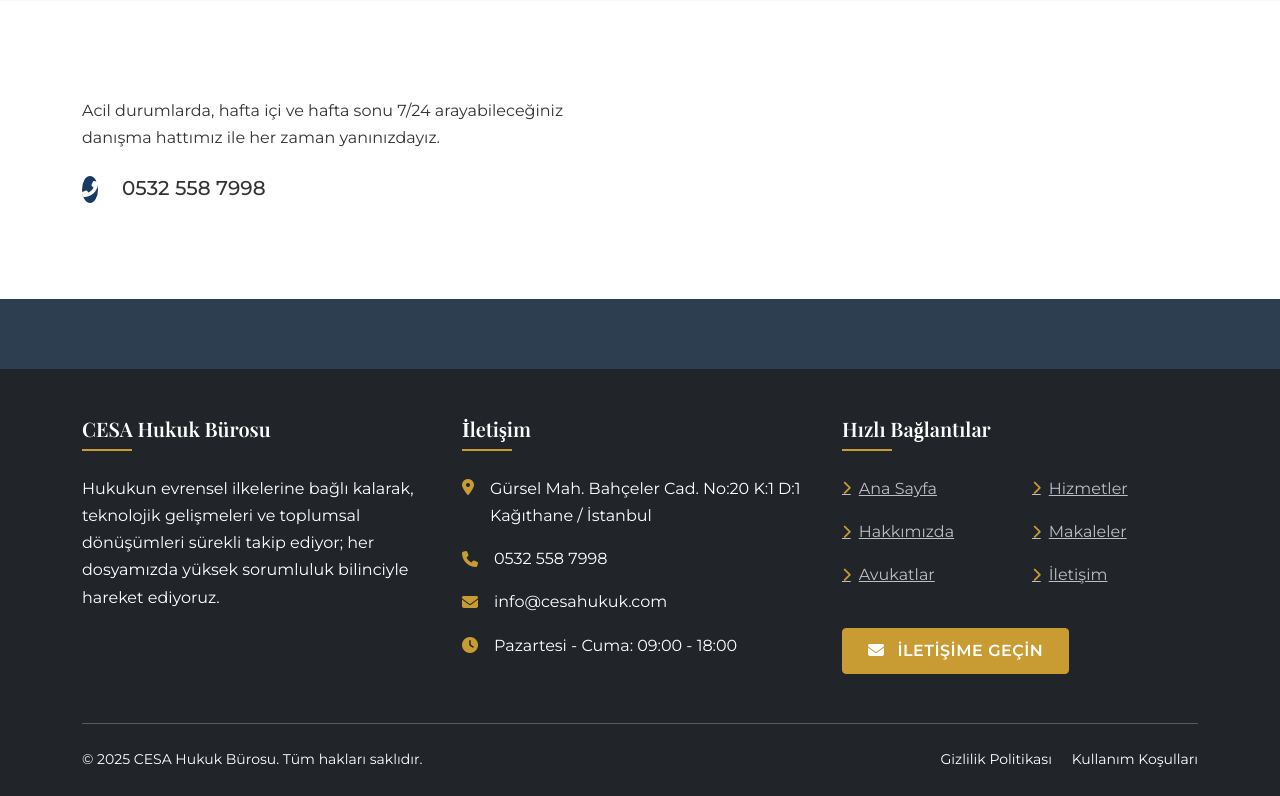
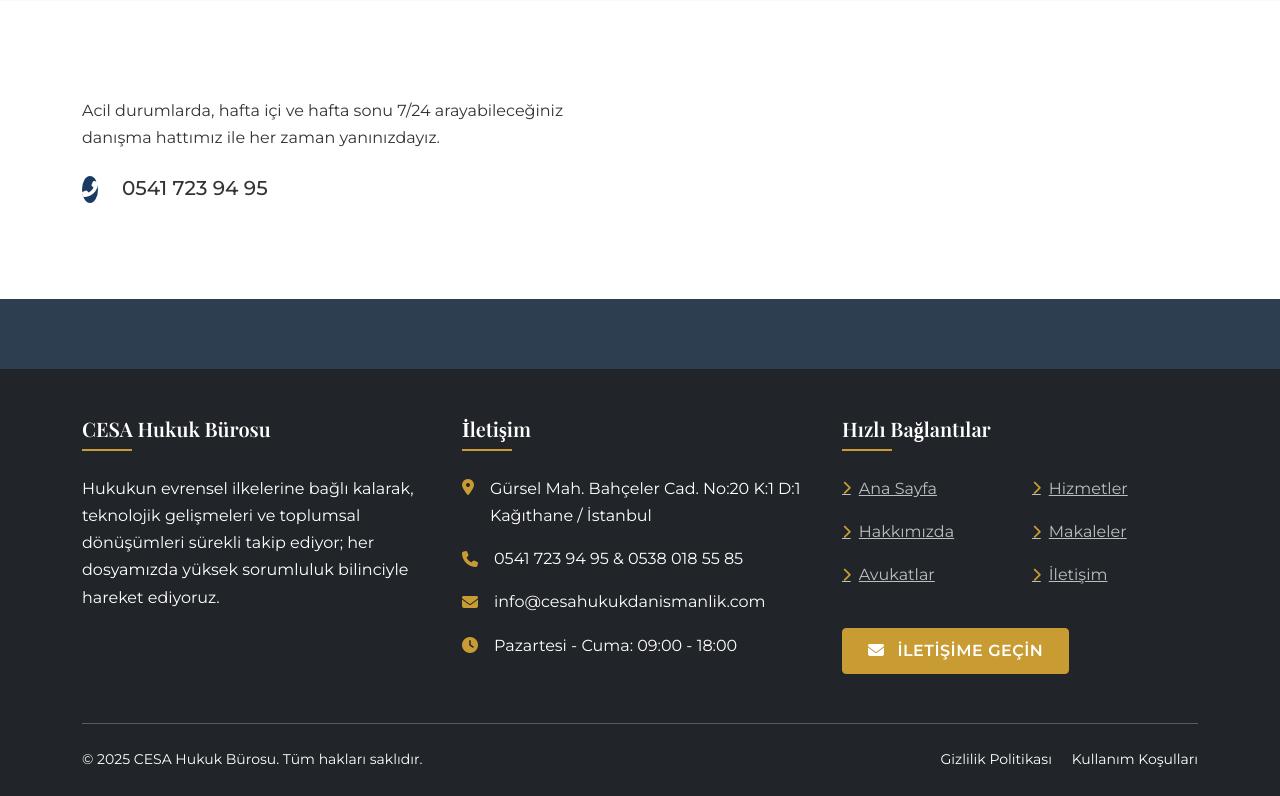
Before and after one commit to ismail2356/cesa-hukuk-burosu, a Django app: page /iletisim/ in a window 1280 px wide. Shown: the part 1986-2782 px from the top of the page. Run offline with Django 4.2, Linux system fonts and the light colour scheme; data that the repository does not hold is empty; some libraries are stand-ins or nearby versions.

Commit message:
domain güncelleme

```diff
--- a/templates/contact/contact.html
+++ b/templates/contact/contact.html
@@ -28,8 +28,8 @@
                         <i class="fa fa-phone-alt text-white"></i>
                     </div>
                     <div>
-                        <a href="tel:05325587998" class="btn btn-primary mt-2 px-4 py-2">
-                            <i class="fas fa-phone me-2"></i>0532 558 7998
+                        <a href="tel:05417239495" class="btn btn-primary mt-2 px-4 py-2">
+                            <i class="fas fa-phone me-2"></i>0541 723 94 95
                         </a>
                     </div>
                 </div>
@@ -138,7 +138,7 @@
                                 <i class="fa fa-phone-alt text-white"></i>
                             </div>
                             <div class="ms-4">
-                                <span class="h5">0532 558 7998</span>
+                                <span class="h5">0541 723 94 95</span>
                             </div>
                         </div>
                     </div>
--- a/templates/includes/footer.html
+++ b/templates/includes/footer.html
@@ -14,11 +14,11 @@
                     </p>
                     <p class="d-flex align-items-center mb-3">
                         <i class="fas fa-phone me-3 text-secondary"></i>
-                        <span>0532 558 7998</span>
+                        <span>0541 723 94 95 & 0538 018 55 85</span>
                     </p>
                     <p class="d-flex align-items-center mb-3">
                         <i class="fas fa-envelope me-3 text-secondary"></i>
-                        <span>info@cesahukuk.com</span>
+                        <span>info@cesahukukdanismanlik.com</span>
                     </p>
                     <p class="d-flex align-items-center mb-3">
                         <i class="fas fa-clock me-3 text-secondary"></i>
--- a/templates/includes/header.html
+++ b/templates/includes/header.html
@@ -8,7 +8,7 @@
         <!-- Mobil butonları sağa taşıdık -->
         <div class="d-flex align-items-center ms-auto order-lg-2">
             <!-- Mobil Hızlı Arama Butonu -->
-            <a href="tel:05325587998" class="btn btn-sm btn-outline-primary me-2 d-lg-none">
+            <a href="tel:05417239495" class="btn btn-sm btn-outline-primary me-2 d-lg-none">
                 <i class="fas fa-phone-alt"></i>
             </a>
             <button class="navbar-toggler border-0" type="button" data-bs-toggle="collapse" data-bs-target="#navbarNav"
@@ -51,8 +51,8 @@
                 </li>
                 <!-- Sadece mobil menüde görünen iletişim butonu -->
                 <li class="nav-item d-lg-none">
-                    <a class="nav-link btn btn-primary text-white mt-3" href="tel:05325587998">
-                        <i class="fas fa-phone-alt me-2"></i> 0532 558 7998
+                    <a class="nav-link btn btn-primary text-white mt-3" href="tel:05417239495">
+                        <i class="fas fa-phone-alt me-2"></i> 0541 723 94 95
                     </a>
                 </li>
             </ul>
```
Also changed, not shown: CESA_Hukuk_Burosu/settings.py (+9 -3 lines).
